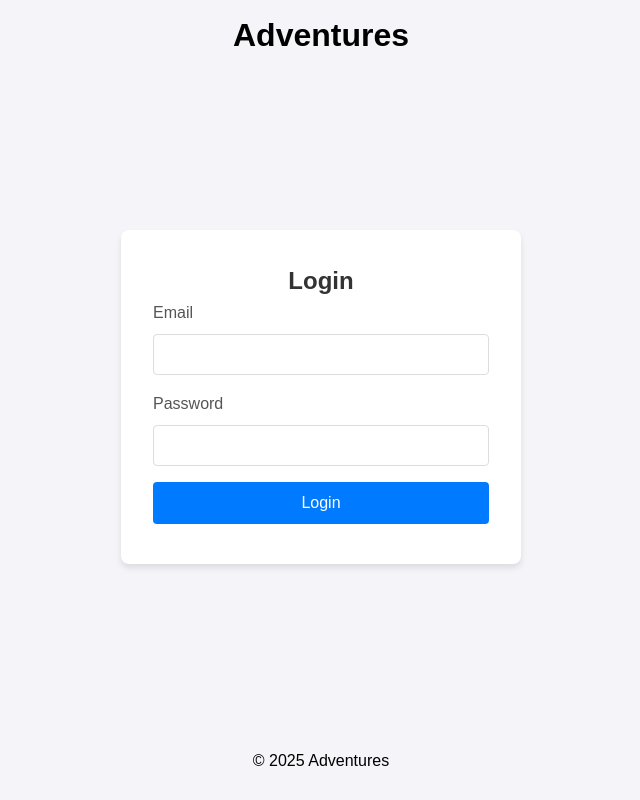
After one commit to butERRORfly/IT-project, a Python web app: template src/adapters/entrypoints/templates/login.html in a window 1280 px wide. The commit adds this page. Shown: the whole page, without its empty margins (319-959 px from the left). Run offline with Jinja, Linux system fonts and the light colour scheme; the template is opened without the code that fills it, so the values that code supplies are empty.

Commit message:
Added a login/profile forms and pages

```diff
--- a/src/adapters/entrypoints/static/base.css
+++ b/src/adapters/entrypoints/static/base.css
@@ -31,6 +31,11 @@ header {
     padding: 10px 0;
 }
 
+main {
+    display: flex;
+    justify-content: center;
+    align-items: center;
+}
 
 footer {
     text-align: center;
--- /dev/null
+++ b/src/adapters/entrypoints/templates/login.html
@@ -0,0 +1,111 @@
+{% extends 'base.html' %}
+
+{% block content %}
+    <title>Login</title>
+    <style>
+        body {
+            font-family: Arial, sans-serif;
+            background-color: #f4f4f9;
+            margin: 0;
+            padding: 0;
+            display: flex;
+            justify-content: center;
+            align-items: center;
+            height: 100vh;
+        }
+        .login-container {
+            background: white;
+            padding: 2rem;
+            border-radius: 8px;
+            box-shadow: 0 4px 6px rgba(0, 0, 0, 0.1);
+            width: 100%;
+            max-width: 400px;
+            margin: 0 auto;
+        }
+        h2 {
+            margin-top: 0;
+            color: #333;
+            text-align: center;
+        }
+        .form-group {
+            margin-bottom: 1rem;
+        }
+        label {
+            display: block;
+            margin-bottom: 0.5rem;
+            color: #555;
+        }
+        input {
+            width: 100%;
+            padding: 0.75rem;
+            border: 1px solid #ddd;
+            border-radius: 4px;
+            box-sizing: border-box;
+        }
+        button {
+            width: 100%;
+            padding: 0.75rem;
+            background-color: #007bff;
+            color: white;
+            border: none;
+            border-radius: 4px;
+            cursor: pointer;
+            font-size: 1rem;
+        }
+        button:hover {
+            background-color: #0056b3;
+        }
+        .error {
+            color: #dc3545;
+            margin-top: 0.5rem;
+            font-size: 0.875rem;
+        }
+    </style>
+
+    <div class="login-container">
+        <h2>Login</h2>
+        <form id="loginForm" action="/auth/login/" method="POST">
+            <div class="form-group">
+                <label for="email">Email</label>
+                <input type="email" id="email" name="email" required>
+            </div>
+            <div class="form-group">
+                <label for="password">Password</label>
+                <input type="password" id="password" name="password" required>
+            </div>
+            <button type="submit">Login</button>
+            <div id="errorMessage" class="error"></div>
+        </form>
+    </div>
+
+    <script>
+        document.getElementById('loginForm').addEventListener('submit', async function(e) {
+            e.preventDefault();
+
+            const email = document.getElementById('email').value;
+            const password = document.getElementById('password').value;
+
+            try {
+                const response = await fetch('/auth/login/', {
+                    method: 'POST',
+                    headers: {
+                        'Content-Type': 'application/json',
+                    },
+                    body: JSON.stringify({
+                        email: email,
+                        password: password
+                    })
+                });
+
+                if (response.ok) {
+                    window.location.href = '/auth/profile/';
+                } else {
+                    const data = await response.json();
+                    document.getElementById('errorMessage').textContent = data.detail || 'Login failed';
+                }
+            } catch (error) {
+                document.getElementById('errorMessage').textContent = 'An error occurred during login';
+            }
+        });
+    </script>
+{% endblock %}
```
Also changed, not shown: requiremenets.txt (added, +50 -0 lines), src/adapters/entrypoints/api/v1/index.py (+10 -5 lines), src/adapters/entrypoints/api/v1/users/users_router.py (+19 -6 lines), src/adapters/entrypoints/templates/profile.html (added, +98 -0 lines).
